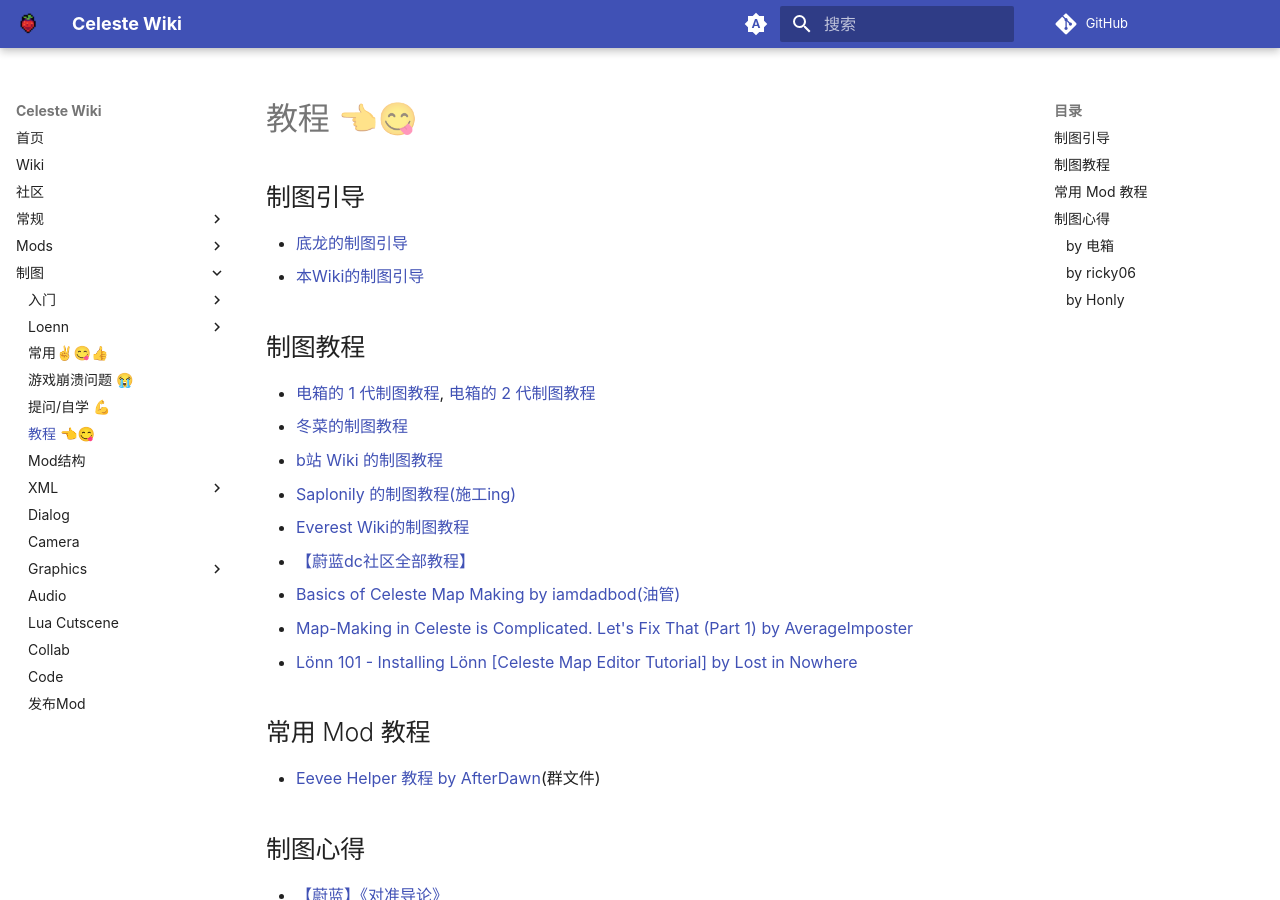
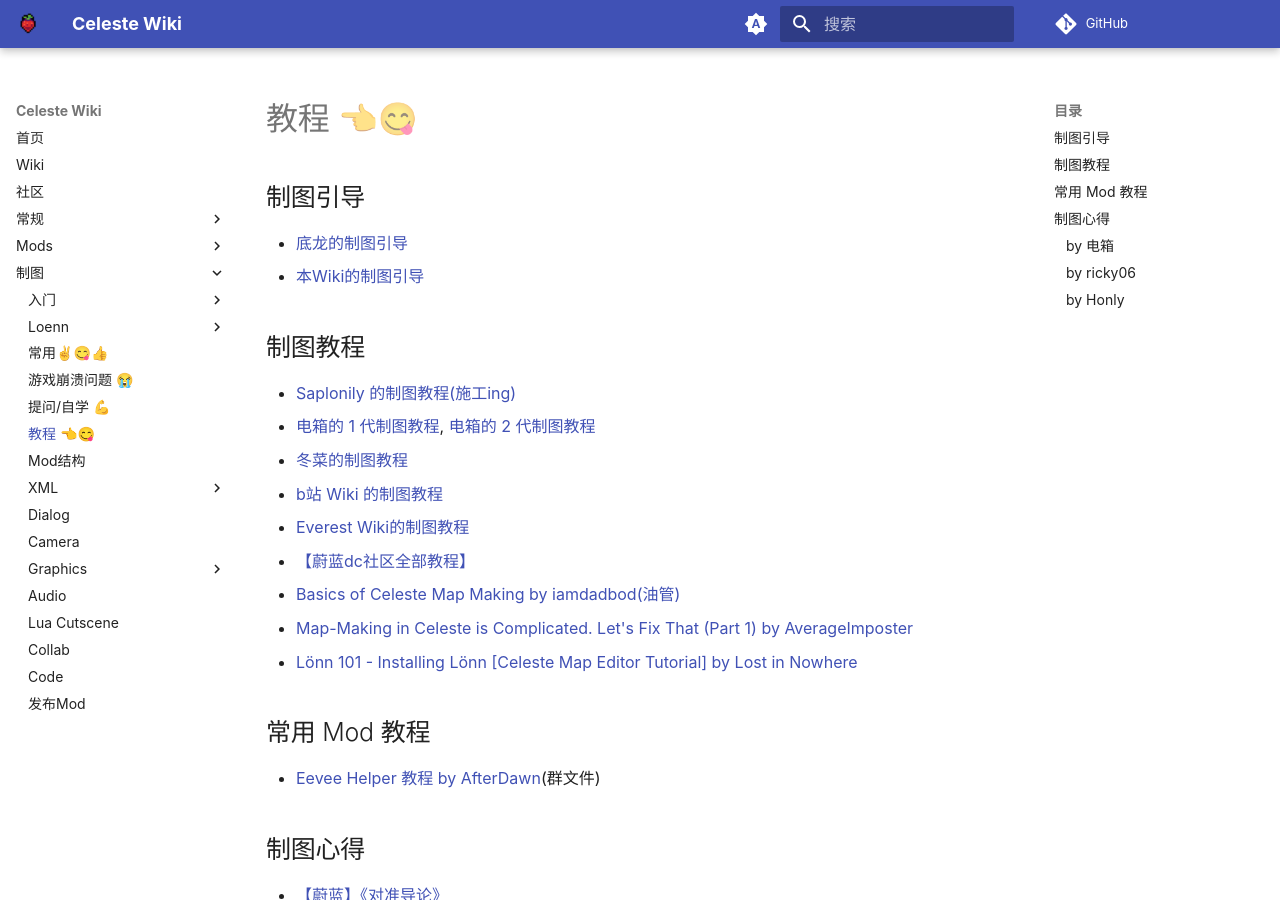
Before and after one commit to LuckyBoy-7/CelesteWikiModule, an MkDocs documentation site: the page built from docs/mappings/overall.md, in a window 1280 px wide and 900 px high. Built offline with MkDocs 1.6.1 and Material for MkDocs 9.7.7, drawn with Linux system fonts in a browser that asks for light colours; comment, search, counter and statistics services are not loaded; some of the changed lines change nothing that is shown.

Commit message:
添加 sap 教程的链接

```diff
--- a/docs/mappings/overall.md
+++ b/docs/mappings/overall.md
@@ -3,10 +3,10 @@
 * [本Wiki的制图引导](./start/start.md)
 
 ## 制图教程
+* [Saplonily 的制图教程(施工ing)](https://saplonily.top/celeste_modding_tutorial/)
 * [电箱的 1 代制图教程](https://www.bilibili.com/video/BV1tR4y1X7wu), [电箱的 2 代制图教程](https://www.bilibili.com/video/av354525627)
 * [冬菜的制图教程](../assets/mappings/overall/mod制作教程%5B冬菜%5D.pdf)
 * [b站 Wiki 的制图教程](https://wiki.biligame.com/celeste/%E9%A6%96%E9%A1%B5)
-* [Saplonily 的制图教程(施工ing)](https://saplonily.top/celeste_mod_tutorial/)
 * [Everest Wiki的制图教程](https://github.com/EverestAPI/Resources/wiki)
 * [【蔚蓝dc社区全部教程】](https://docs.qq.com/sheet/DSHBRcE5pUWtnckJj?tab=000001)
 * [Basics of Celeste Map Making by iamdadbod(油管)](https://www.youtube.com/watch?v=TqoQdNZ_CRA)
```
